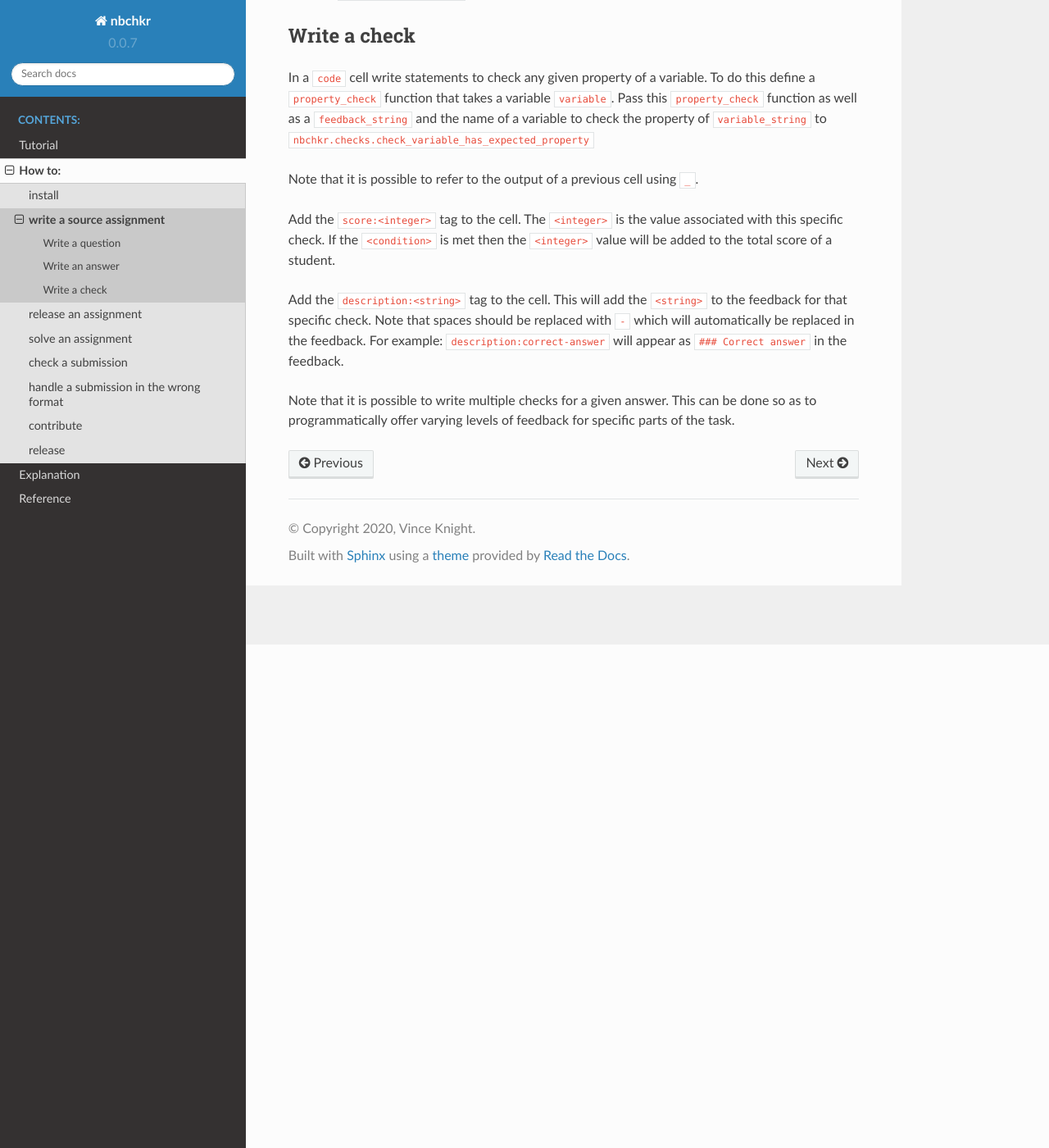
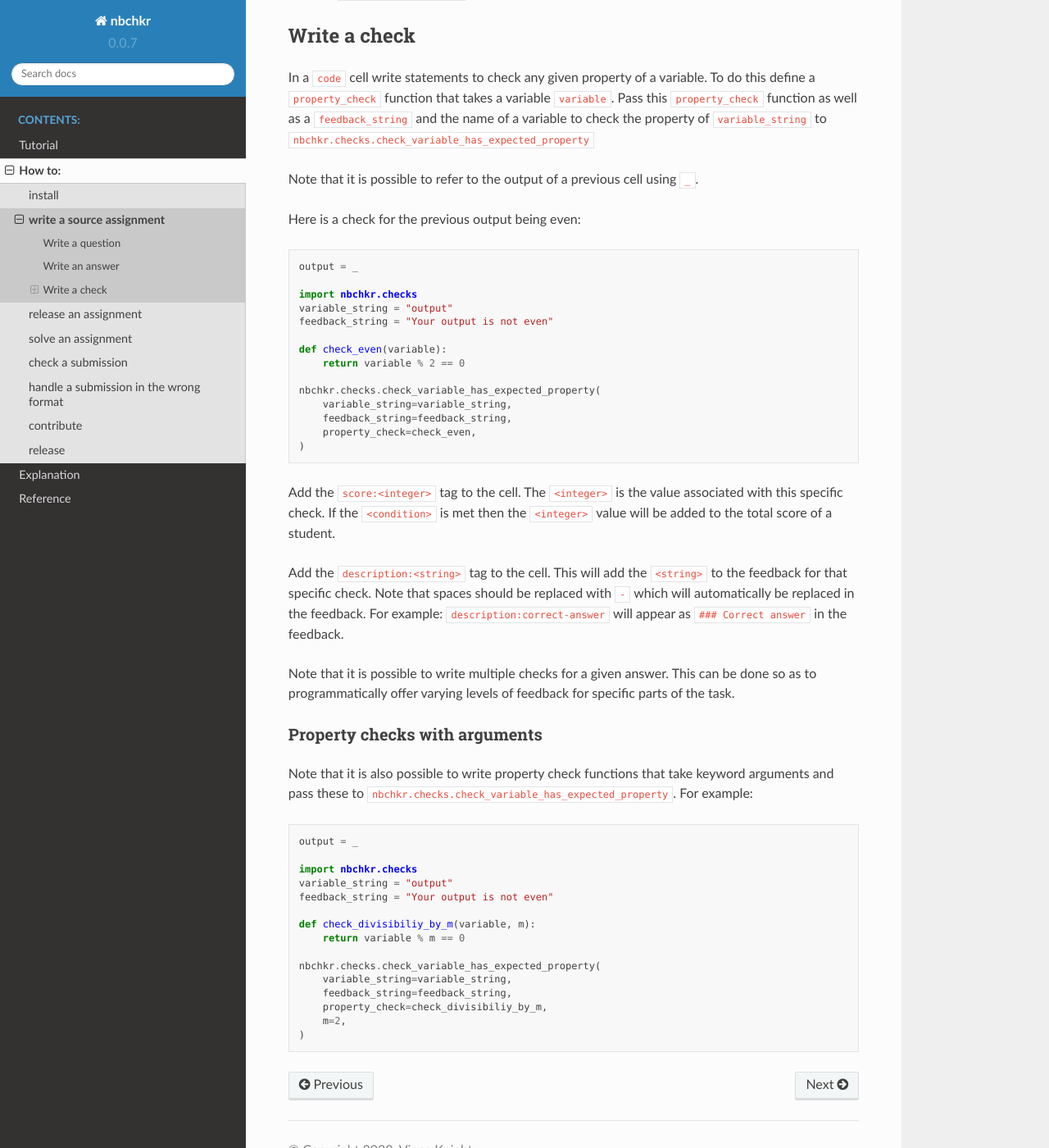
Before and after one commit to drvinceknight/nbchkr, a Sphinx documentation site: the page built from docs/howto/write_an_assignment.rst, in a window 1280 px wide and 1400 px high, scrolled down 614 px. Shown: the whole window at 82% size. Built offline with Sphinx 7.4.7 and the Read the Docs theme 2.0.0, drawn with Linux system fonts in a browser that asks for light colours.

Commit message:
Add example assignements and fix docs.

```diff
--- a/docs/howto/write_an_assignment.rst
+++ b/docs/howto/write_an_assignment.rst
@@ -37,6 +37,23 @@ To do this define a :code:`property_check` function that takes a variable
 Note that it is possible to refer to the output of a previous cell using
 :code:`_`.
 
+Here is a check for the previous output being even::
+
+    output = _
+
+    import nbchkr.checks
+    variable_string = "output"
+    feedback_string = "Your output is not even"
+
+    def check_even(variable):
+        return variable % 2 == 0
+
+    nbchkr.checks.check_variable_has_expected_property(
+        variable_string=variable_string,
+        feedback_string=feedback_string,
+        property_check=check_even,
+    )
+
 Add the :code:`score:<integer>` tag to the cell. The :code:`<integer>` is the
 value associated with this specific check. If the :code:`<condition>` is met
 then the :code:`<integer>` value will be added to the total score of a student.
@@ -50,3 +67,27 @@ appear as :code:`### Correct answer` in the feedback.
 Note that it is possible to write multiple checks for a given answer. This can
 be done so as to programmatically offer varying levels of feedback for specific
 parts of the task.
+
+
+Property checks with arguments
+''''''''''''''''''''''''''''''
+
+Note that it is also possible to write property check functions that take
+keyword arguments and pass these to
+:code:`nbchkr.checks.check_variable_has_expected_property`. For example::
+
+    output = _
+
+    import nbchkr.checks
+    variable_string = "output"
+    feedback_string = "Your output is not even"
+
+    def check_divisibiliy_by_m(variable, m):
+        return variable % m == 0
+
+    nbchkr.checks.check_variable_has_expected_property(
+        variable_string=variable_string,
+        feedback_string=feedback_string,
+        property_check=check_divisibiliy_by_m,
+        m=2,
+    )
```
Also changed, not shown: docs/tutorial/assignment/submissions/assignment_01.ipynb-feedback.md (added, +30 -0 lines), docs/tutorial/assignment/submissions/assignment_02.ipynb-feedback.md (added, +45 -0 lines), docs/tutorial/assignment/submissions/assignment_03.ipynb-feedback.md (added, +28 -0 lines).
